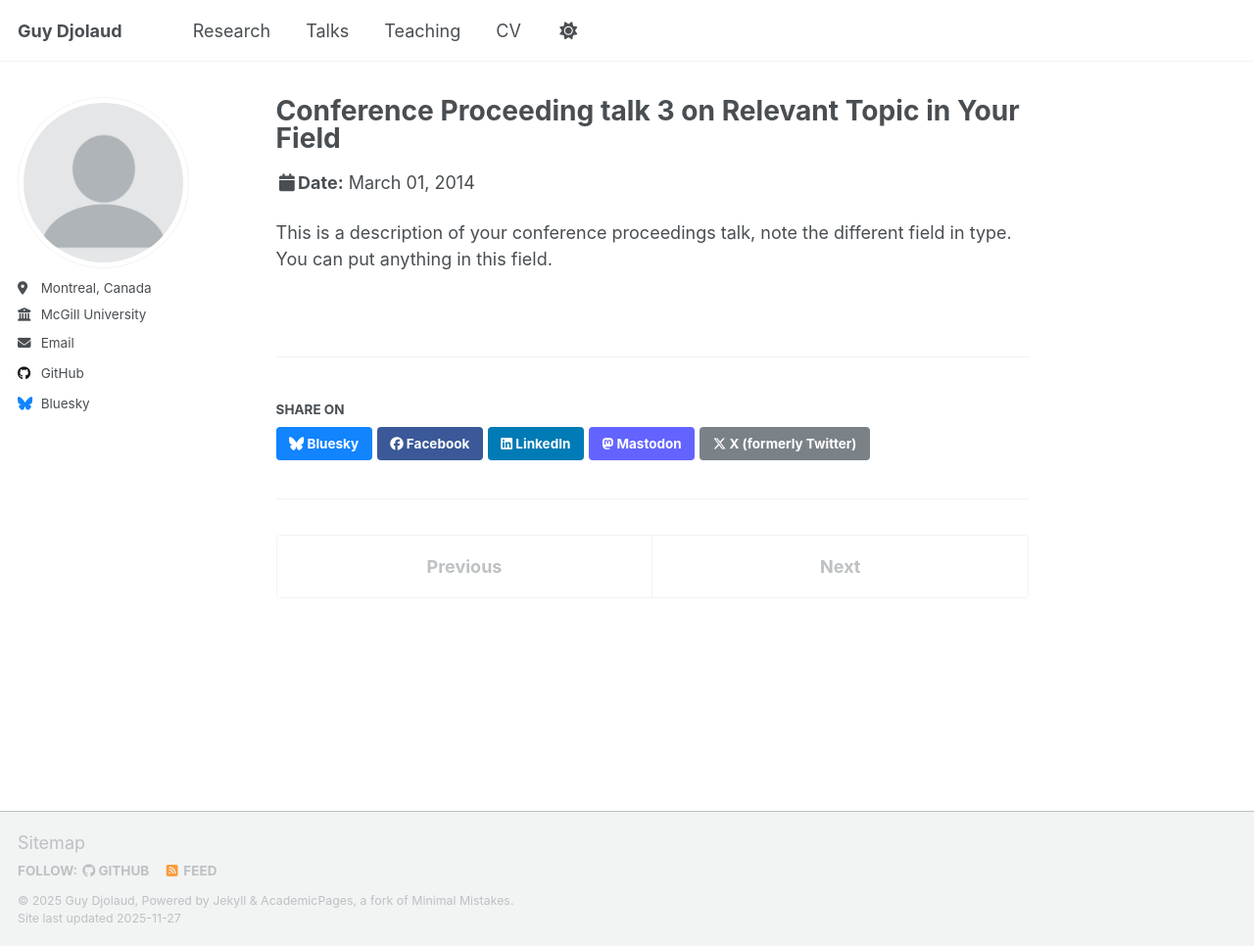
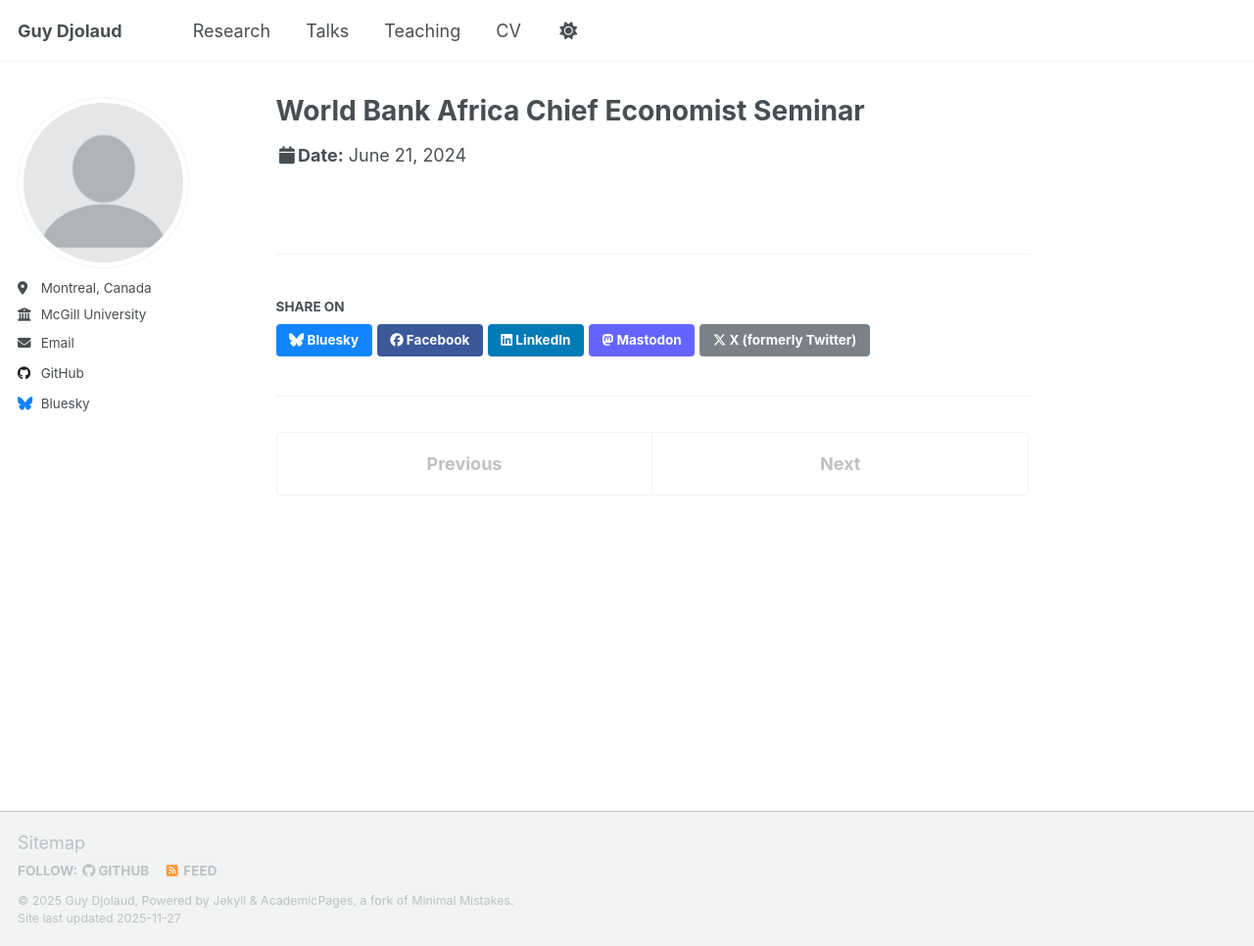
Before and after one commit to Guy-Djolaud/Guy-Djolaud.github.io, a Jekyll site: the page built from _talks/2014-03-01-talk-3.md, in a window 1280 px wide and 966 px high. Shown: the whole window at 98% size. Built offline with Jekyll 4.4.1, drawn with Linux system fonts in a browser that asks for light colours; a script that is not in the unit is left out.

Commit message:
Update 2014-03-01-talk-3.md

```diff
--- a/_talks/2014-03-01-talk-3.md
+++ b/_talks/2014-03-01-talk-3.md
@@ -1,11 +1,9 @@
 ---
-title: "Conference Proceeding talk 3 on Relevant Topic in Your Field"
+title: "World Bank Africa Chief Economist Seminar"
 collection: talks
 type: "Conference proceedings talk"
 permalink: /talks/2014-03-01-talk-3
-venue: "Testing Institute of America 2014 Annual Conference"
-date: 2014-03-01
-location: "Los Angeles, CA, USA"
+venue: "Labour Market Power in Canada"
+date: 2024-06-21
+location: "Washinghton DC, USA"
 ---
-
-This is a description of your conference proceedings talk, note the different field in type. You can put anything in this field.
```
